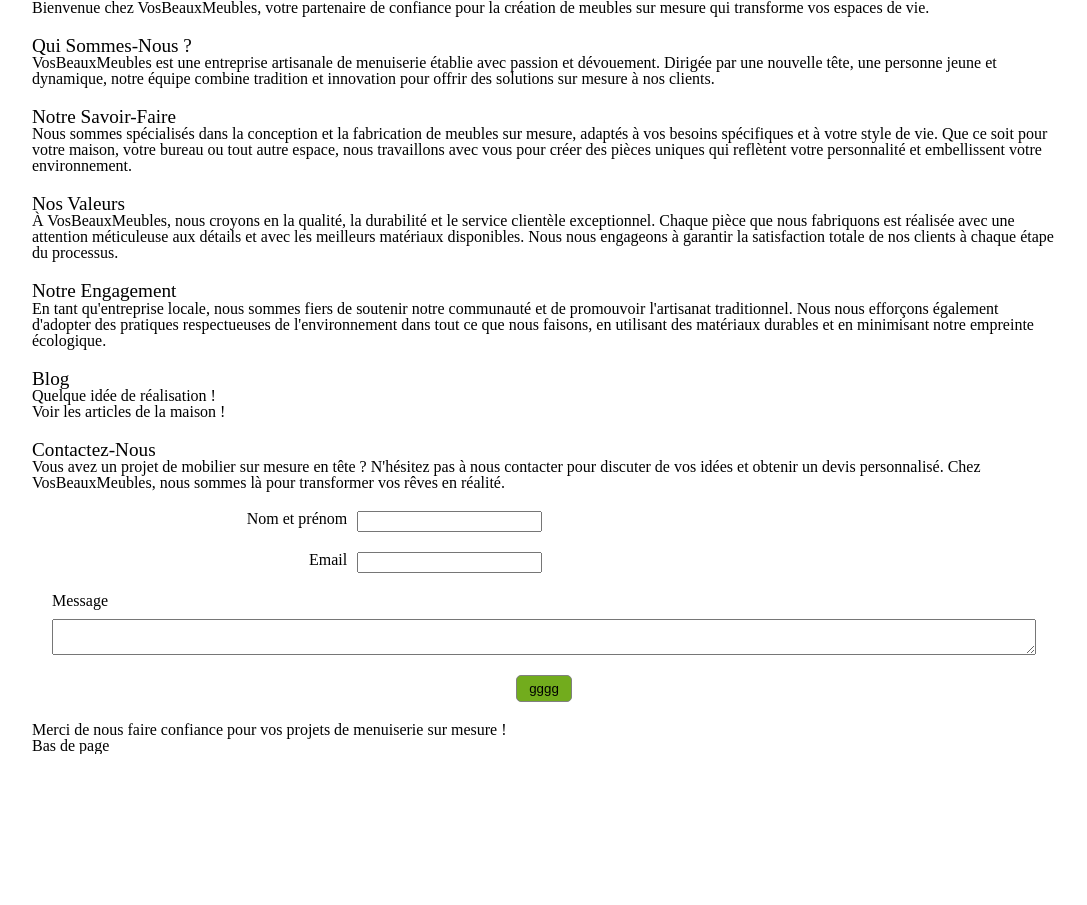
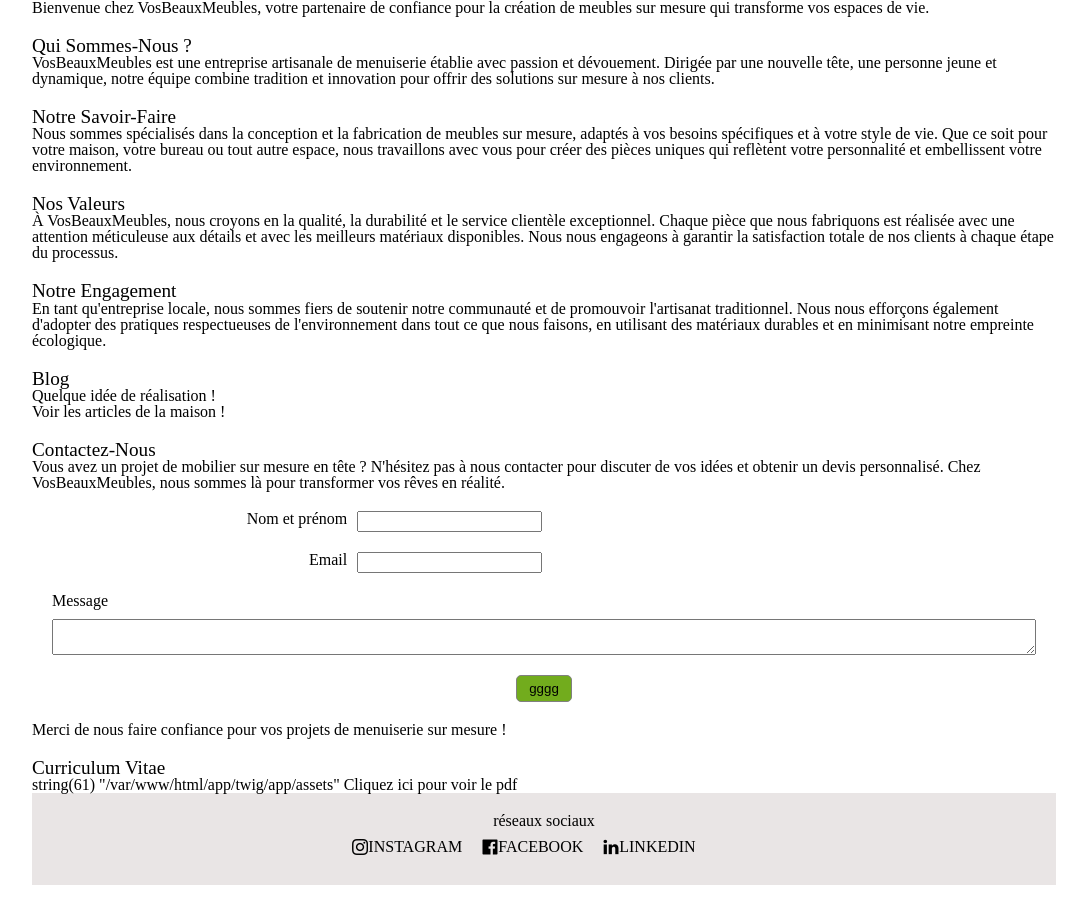
Before and after one commit to MargauxPuget/OCR-BlogPro, a PHP site: page / in a window 1280 px wide. Shown: the part 230-1135 px from the top of the page, without its empty margins (96-1183 px from the left). Before the commit the page ends 984 px from the top, so only its background shows below. Run offline with PHP 8.4, Linux system fonts and the light colour scheme; data that the repository does not hold is empty; some libraries are stand-ins or nearby versions.

Commit message:
WIP home page

```diff
--- a/app/Controllers/MainController.php
+++ b/app/Controllers/MainController.php
@@ -8,6 +8,7 @@ use MPuget\blog\Models\User;
 use MPuget\blog\Models\TimeTrait;
 use MPuget\blog\Repository\UserRepository;
 use MPuget\blog\Controllers\CoreController;
+use MPuget\blog\Utils\Mail;
 
 class MainController extends CoreController
 {
@@ -35,4 +36,21 @@ class MainController extends CoreController
        // $this->show('home', $viewData);
     }
 
+    public function contactForm()
+    {
+        var_dump('MainControler::contactForm()');
+        /* $this->twig = new Twig(); */
+
+        /* $userList = $this->userRepo->find(1);
+
+        $viewData = [
+            'pageTitle' => 'OCR - Blog - Accueil',
+            'userList' => $userList
+        ]; */
+        $mail = new Mail();
+        $mail->sendMail();
+        // echo $this->twig->getTwig()->render('home.twig', $viewData);
+       // $this->show('home', $viewData);
+    }
+
 }
--- a/app/assets/style/footer.css
+++ b/app/assets/style/footer.css
@@ -4,3 +4,21 @@ footer {
   margin-bottom: 20px;
   text-align: center;
 }
+
+.socialNetworkList {
+  display: flex;
+  flex-direction: row;
+  align-items: center;
+  justify-content: center;
+  gap:20px;
+  margin: 10px;
+}
+
+.socialNetwork {
+  display: flex;
+  flex-direction: row;
+  align-items: center;
+}
+.socialNetwork img{
+  width: 16px;
+}
--- a/app/assets/style/list.css
+++ b/app/assets/style/list.css
@@ -5,7 +5,6 @@ li {
 }
 
 a:hover {
-  font-weight: 600;
   color: rgb(33, 84, 143);
 }
 
--- a/app/assets/style/styles.css
+++ b/app/assets/style/styles.css
@@ -1,6 +1,7 @@
 @import 'typo.css';
 @import 'btn.css';
 @import 'header.css';
+@import 'footer.css';
 @import 'list.css';
 @import 'input.css';
 
--- a/app/twig/Twig.php
+++ b/app/twig/Twig.php
@@ -15,6 +15,7 @@ class Twig
             'debug' => true,
         ]);
         //$this->twig->addGlobal('session', unserialize($_SESSION['user']));
+        $this->twig->addGlobal('ASSET_PATH', __DIR__ . "/app/assets");
 
         $this->twig->addExtension(new \Twig\Extension\DebugExtension());
         //$this->twig->addExtension(new \App\Libs\twigFiltersExtensions());
--- a/composer.json
+++ b/composer.json
@@ -2,7 +2,8 @@
   "require": {
       "altorouter/altorouter": "^2.0",
       "symfony/var-dumper": "5.4.6",
-    "twig/twig": "^3.8"
+    "twig/twig": "^3.8",
+    "swiftmailer/swiftmailer": "^6.3"
   },
   "autoload": {
       "psr-4": {
--- a/index.php
+++ b/index.php
@@ -20,6 +20,7 @@ $publicFolder = dirname($_SERVER['SCRIPT_NAME']);
 $router->setBasePath($publicFolder);
 
 
+
 // On va ensuite pouvoir mapper nos routes
 $router->map(
     'GET',
@@ -32,6 +33,18 @@ $router->map(
     'home' // le nom qu'on donne à notre route (pour $router->generate())
 );
 $router->generate('home');
+
+$router->map(
+  'POST',
+  'homeContact', // l'URL de cette route
+  // target :
+  [
+      'action' => 'contactForm', // méthode à appeler
+      'controller' => 'MPuget\blog\Controllers\MainController' // controller concerné
+  ],
+  'contactForm' // le nom qu'on donne à notre route (pour $router->generate())
+);
+$router->generate('contactForm');
 
 
 
--- a/templates/commons/footer.twig
+++ b/templates/commons/footer.twig
@@ -1,4 +1,20 @@
 
     <footer>
-      Bas de page
+      <h3>réseaux sociaux</h3>
+      <ul class="socialNetworkList">
+        <li class="socialNetwork">
+          <img class="fit-picture" src="../../app/assets/images/instagram.png" alt="insta" />
+            <a href="/user">Instagram</a>
+          </li>
+        <li class="socialNetwork">
+          <img class="fit-picture" src="../../app/assets/images/facebook.png" alt="insta" />
+            <a href="/user">Facebook</a>
+        </li>
+        <li class="socialNetwork">
+          <img class="fit-picture" src="../../app/assets/images/linkedin32.png" alt="insta" />
+            <a href="/user">linkedin</a>
+        </li>
+        <li></li>
+        <li></li>
+      </ul>
     </footer>
--- a/templates/contact/form.twig
+++ b/templates/contact/form.twig
@@ -1,5 +1,5 @@
 <div style="form">
-    <form action="#" method="post">
+    <form action="/homeContact" method="post">
         <div class="input input-text">
             <label for="body">Nom et prénom</label>
             <input type="text" name="body"></input>
--- a/templates/home.twig
+++ b/templates/home.twig
@@ -28,6 +28,11 @@
 		{% include "contact/form.twig" %}
 
 		<p>Merci de nous faire confiance pour vos projets de menuiserie sur mesure !</p>
+
+		<h2>Curriculum Vitae</h2>
+		{{dump(ASSET_PATH)}}
+		<a href={{ASSET_PATH ~ '/files/ton_fichier.pdf'}}>Cliquez ici pour voir le pdf</a>
+
 	</div>
 
 {% endblock %}
```
Also changed, not shown: app/Utils/Mail.php (added, +41 -0 lines), app/assets/images/facebook.png (added), app/assets/images/instagram.png (added), app/assets/images/linkedin.png (added), app/assets/images/linkedin32.png (added), 2 other files.
